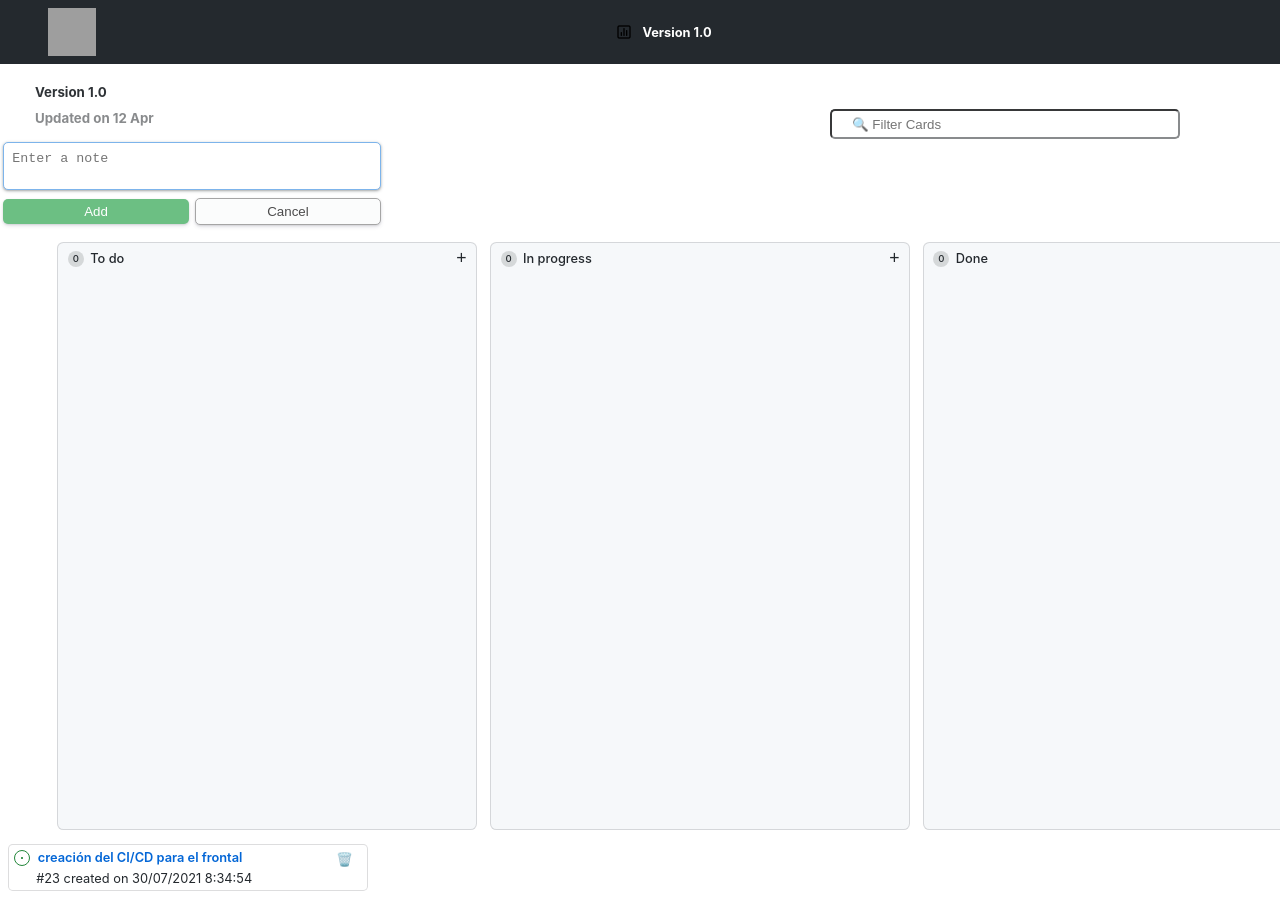
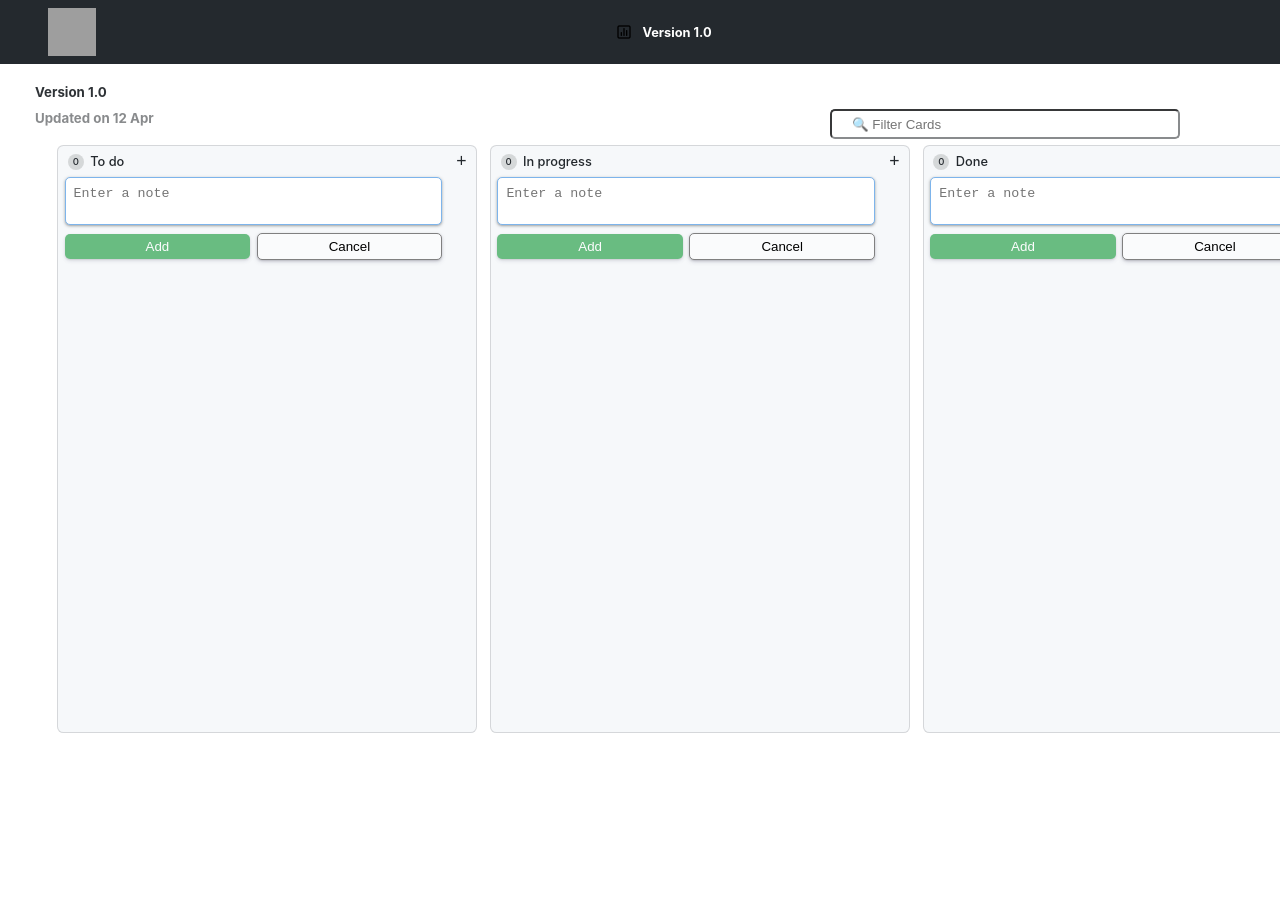
Before and after one commit to ivsp/kanban-board, a React (Create React App) app: page / in a window 1280 px wide. Shown: the top 899 px of the page. After the commit the page ends 800 px from the top, so only its background shows below. Built offline with nearby package versions, Linux system fonts and the light colour scheme; grey boxes are pictures that could not be loaded.

Commit message:
first part of adding a card

```diff
--- a/src/App.js
+++ b/src/App.js
@@ -1,20 +1,19 @@
 import "./App.css";
-import AddCard from "./components/add-card/addcard";
 import AllColumns from "./components/all-columns";
 import Card from "./components/card";
-import Column from "./components/column/column";
 import BodyFilter from "./components/filter";
 import Header from "./components/header";
+import CardContextProvider from "./context/cards-context-provider";
 
 function App() {
   return (
     <div className="App">
       <Header></Header>
-      <BodyFilter></BodyFilter>
-      <AddCard></AddCard>
-      <AllColumns></AllColumns>
-      <Card></Card>
+      <CardContextProvider>
+        <BodyFilter></BodyFilter>
+        <AllColumns></AllColumns>
 
+      </CardContextProvider>
     </div>
   );
 }
--- a/src/components/add-card/addcard.jsx
+++ b/src/components/add-card/addcard.jsx
@@ -1,26 +1,32 @@
 import "./style.css";
+import { useState } from "react";
 
-function AddCard() {
+function AddCard({ handleAddCard }) {
+  const [cardDescription, setCardDescription] = useState('');
+
   return (
+
     <section className="add__card-container">
-      <form className="form__container">
+      <div className="form__container">
         <textarea
           id="textarea"
           name="card"
           cols="10"
           rows="2"
           placeholder="Enter a note"
+          onChange={(e) => setCardDescription(e.target.value)}
         ></textarea>
         <div className="form__button-container">
-          <button id="add_button" className="form__button" type="submit">
+          <button disabled={cardDescription.length ? false : true} onClick={() => handleAddCard(cardDescription)} id="add_button" className="form__button" type="submit">
             Add
           </button>
           <button id="cancel_button" className="form__button" type="submit">
             Cancel
           </button>
         </div>
-      </form>
+      </div>
     </section>
+
   );
 }
 
--- a/src/components/add-card/style.css
+++ b/src/components/add-card/style.css
@@ -27,14 +27,23 @@
     border-radius: 5px;
     padding: 0.3rem 1rem;
     border: none;
+
+}
+
+
+#add_button{
+    box-shadow: rgba(50, 50, 93, 0.25) 0px 2px 5px -1px, rgba(0, 0, 0, 0.3) 0px 1px 3px -1px;
+    background-color: #2ea44f;
+    color: #ffffff;
+    cursor: pointer;
+}
+
+#add_button:disabled{
+    background-color: #2ea44f;
+    cursor: not-allowed;
     opacity: 0.7;
 }
 
-#add_button{
-    background-color: #2ea44f;
-    color: #ffffff;
-    box-shadow: rgba(50, 50, 93, 0.25) 0px 2px 5px -1px, rgba(0, 0, 0, 0.3) 0px 1px 3px -1px;
-}
 
 #cancel_button{
     background-color: #fafbfc;
--- a/src/components/card/index.jsx
+++ b/src/components/card/index.jsx
@@ -1,8 +1,20 @@
 import "./style.css";
+import { useContext } from "react";
+import { CardContext } from "../../context/cards-context";
 
-function Card() {
+function Card( {title = 'card title', id, date } ) {
+  const { cardsData, setCardsData } = useContext(CardContext);
+
+  const handleDeleteCard = () => {
+      const index = cardsData.findIndex(card => {
+        return card.id === {id}
+      })
+      cardsData.splice(index, 1)
+      setCardsData([...cardsData])
+  }
+
   return (
-    <article className="card">
+    <article className={`card`}>
       <div className="card__main-info">
 
         <div className="card__title-container">
@@ -11,16 +23,16 @@ function Card() {
             <div className="card__progress-icon--status"></div>
           </div>
 
-          <p className="card__title">creación del CI/CD para el frontal</p>
+          <p className="card__title">{title}</p>
 
         </div>
 
         <div className="card__creation-info">
-          <p className="card__creation-date">#23 created on 30/07/2021 8:34:54</p>
+          <p className="card__creation-date">#{id} created on {date}</p>
         </div>
 
       </div>
-      <button className="card__delete-icon">🗑️</button>
+      <button onClick={handleDeleteCard} className="card__delete-icon">🗑️</button>
     </article>
   );
 }
--- a/src/components/card/style.css
+++ b/src/components/card/style.css
@@ -29,7 +29,6 @@
 }
 
 .card__progress-icon--status {
-
     width: .1rem;
     height: .1rem;
     border-radius: 50%;
--- a/src/components/column/column.jsx
+++ b/src/components/column/column.jsx
@@ -1,16 +1,41 @@
 import './style.css'
+import { useState } from 'react';
+import Card from '../card';
+import AddCard from '../add-card/addcard';
+import { CardContext } from '../../context/cards-context';
+import { useContext } from 'react';
 
-function Column({type, cardCounter = 0}) {
+function Column({type}) {
+    const { cardsData, setCardsData } = useContext(CardContext);
+
+    const addCard = (cardTitle) => {
+        const today = new Date();
+        const card = {
+            title: cardTitle,
+            columnID: type,
+            date: 34534,
+        }
+        setCardsData([...cardsData, card]);
+    }
+    cardsData.forEach((card, i) => card.id = i+1);
+    console.log(cardsData);
+    const filteredCards = cardsData.filter( card => card.columnID === type);
 
     return(
         <section className="column__container">
             <div className="column__header">
                 <div className="column__main-info-container">
-                    <p className="column__cards-counter column-text">{cardCounter}</p>
+                    <p className="column__cards-counter column-text">{filteredCards.length}</p>
                     <p className="column__type column-text">{type}</p>
                 </div>
                 <button className="column__button-add-card">+</button>
             </div>
+
+            {filteredCards.map(({title, id, date}) => {
+                return <Card date={date} id={id} title={title}></Card>
+            })}
+
+            <AddCard handleAddCard={addCard}></AddCard>
         </section>
     )
 }
--- /dev/null
+++ b/src/context/cards-context-provider.js
@@ -0,0 +1,13 @@
+import { CardContext } from "./cards-context";
+import { useState } from "react";
+
+function CardContextProvider({ children }) {
+    const [ cardsData, setCardsData ] = useState([]);
+    return(
+        <CardContext.Provider value={{cardsData, setCardsData}}>
+            {children}
+        </CardContext.Provider>
+    )
+}
+
+export default CardContextProvider;
--- /dev/null
+++ b/src/context/cards-context.js
@@ -0,0 +1,3 @@
+import { createContext } from "react";
+
+export const CardContext = createContext({});
```
